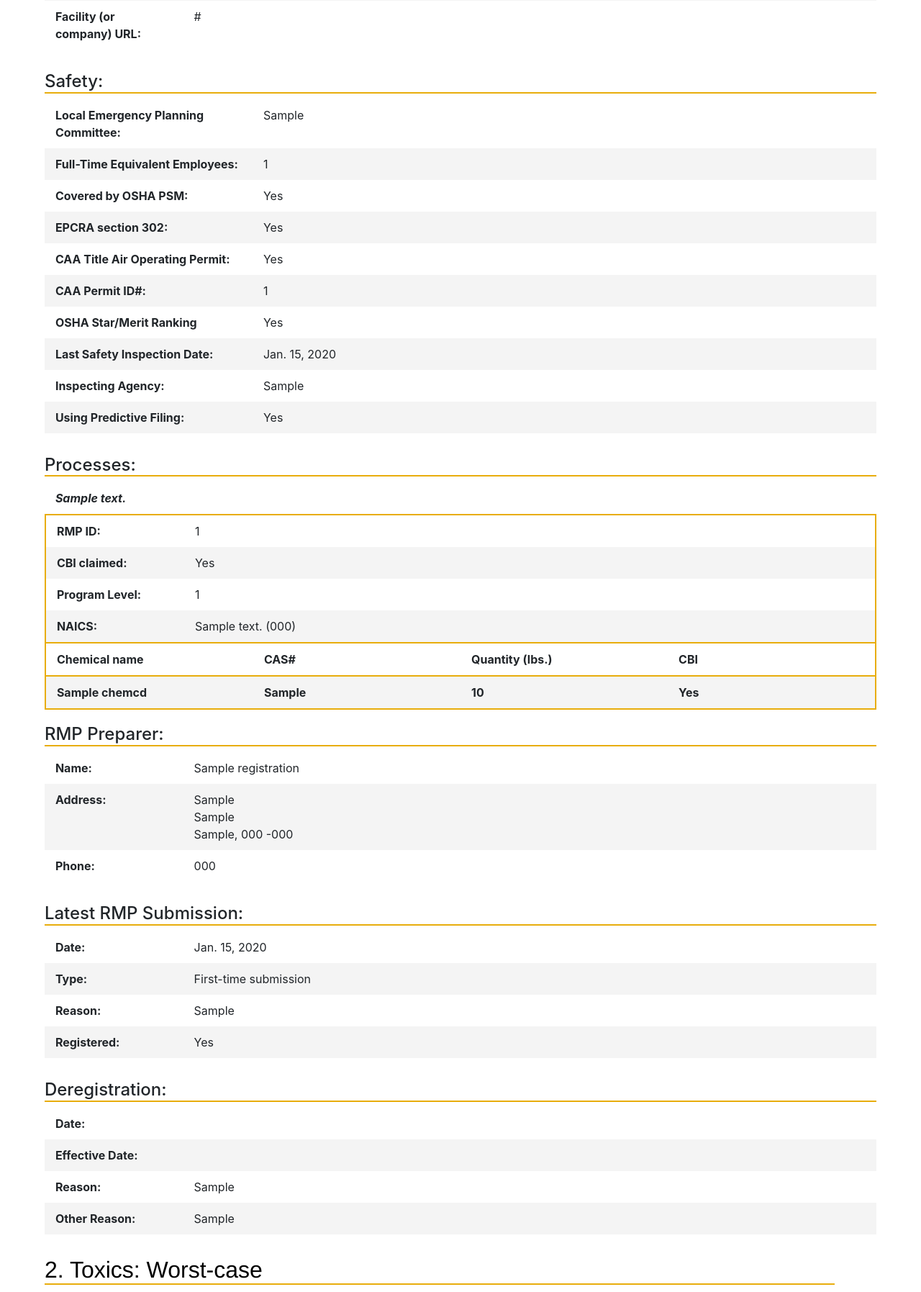
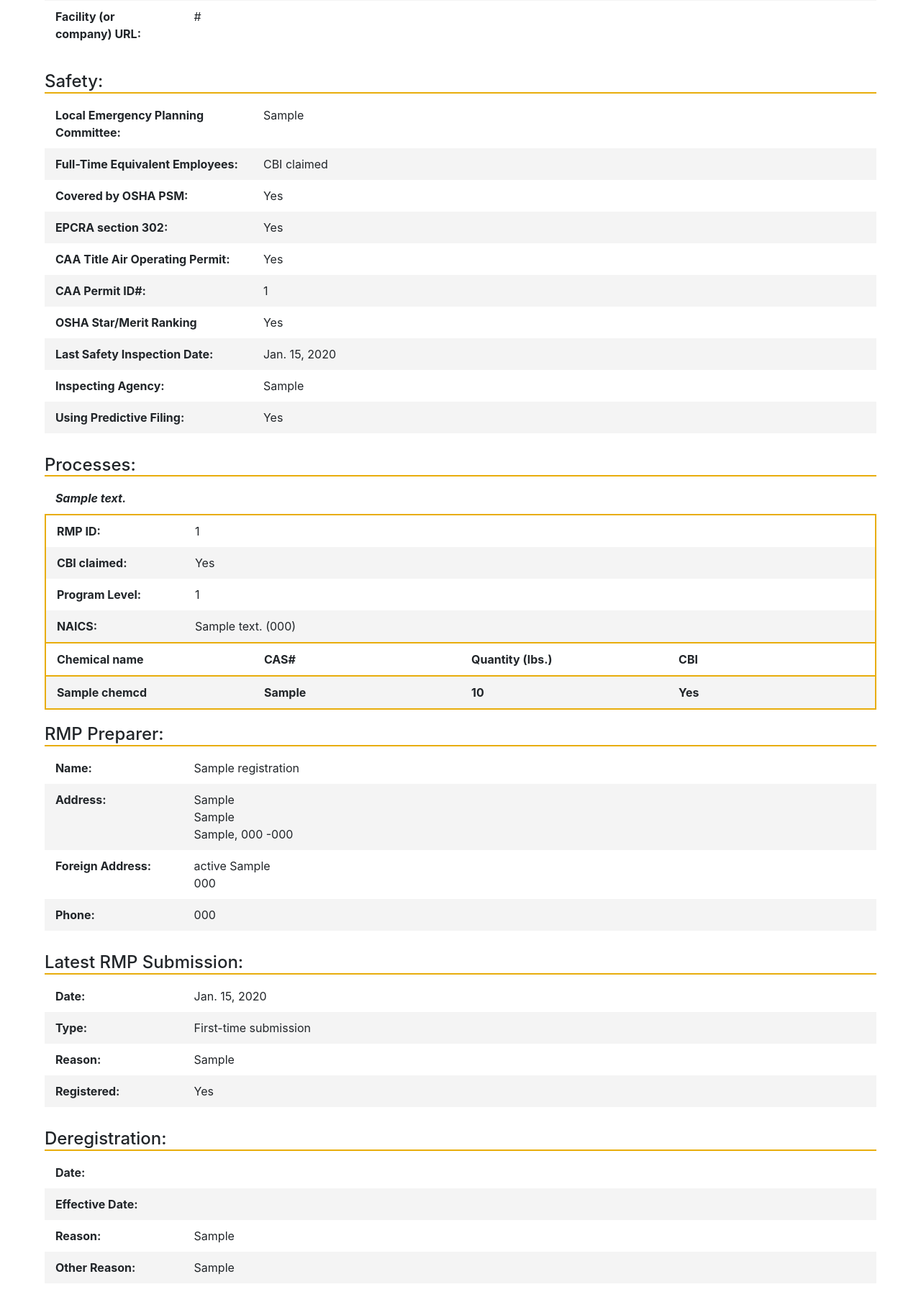
Before and after one commit to rji-futures-lab/django-rmp-data, a Django app: page /rmp/facility/1 in a window 1280 px wide. Shown: the part 2145-3940 px from the top of the page at 72% size. Run offline with Django 3.2, Linux system fonts and the light colour scheme; tables that the repository leaves empty hold one stand-in row (values such as "Sample post"); some libraries are stand-ins or nearby versions; some web fonts are replaced.

Commit message:
add preparer foreign address

```diff
--- a/rmp/templates/rmp/rmp-sections/registration.html
+++ b/rmp/templates/rmp/rmp-sections/registration.html
@@ -222,7 +222,6 @@
 
 </div>
 
-
 <h4>Safety:</h4>
 
 <div class="container-fluid rmp-section">
@@ -234,7 +233,13 @@
 
   <div class="row dark">
     <div class="col-5 col-md-3 col-label">Full-Time Equivalent Employees:</div>
-    <div class="col">{{ object.rmp.num_fte|intcomma }}</div>
+    <div class="col">
+      {% if object.rmp.cbi_flag %}
+        CBI claimed
+      {% else %}
+        {{ object.rmp.num_fte|intcomma }}
+      {% endif %}
+    </div>
   </div>
 
   <div class="row light">
@@ -351,6 +356,14 @@
   </div>
 
   <div class="row light">
+    <div class="col-4 col-sm-2 col-label">Foreign Address:</div>
+    <div class="col">
+      {{ object.rmp.prep_foreign_state }} {{ object.rmp.prep_country }}<br>
+      {{ object.rmp.prep_foreign_zip }}
+    </div>
+  </div>
+
+  <div class="row dark">
     <div class="col-4 col-sm-2 col-label">Phone:</div>
     <div class="col">{{ object.rmp.prep_phone|phonenumber }}</div>
   </div>
```
